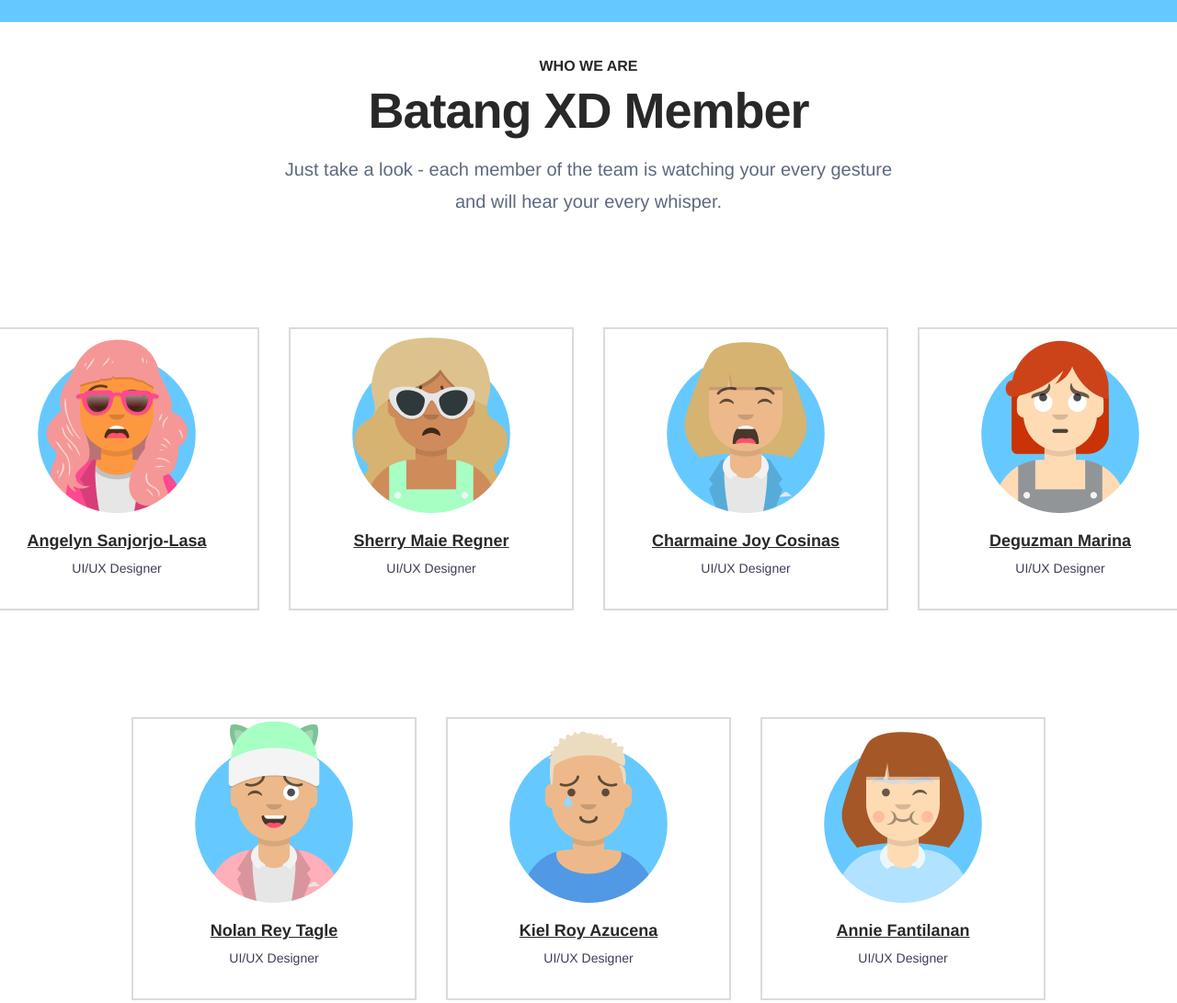
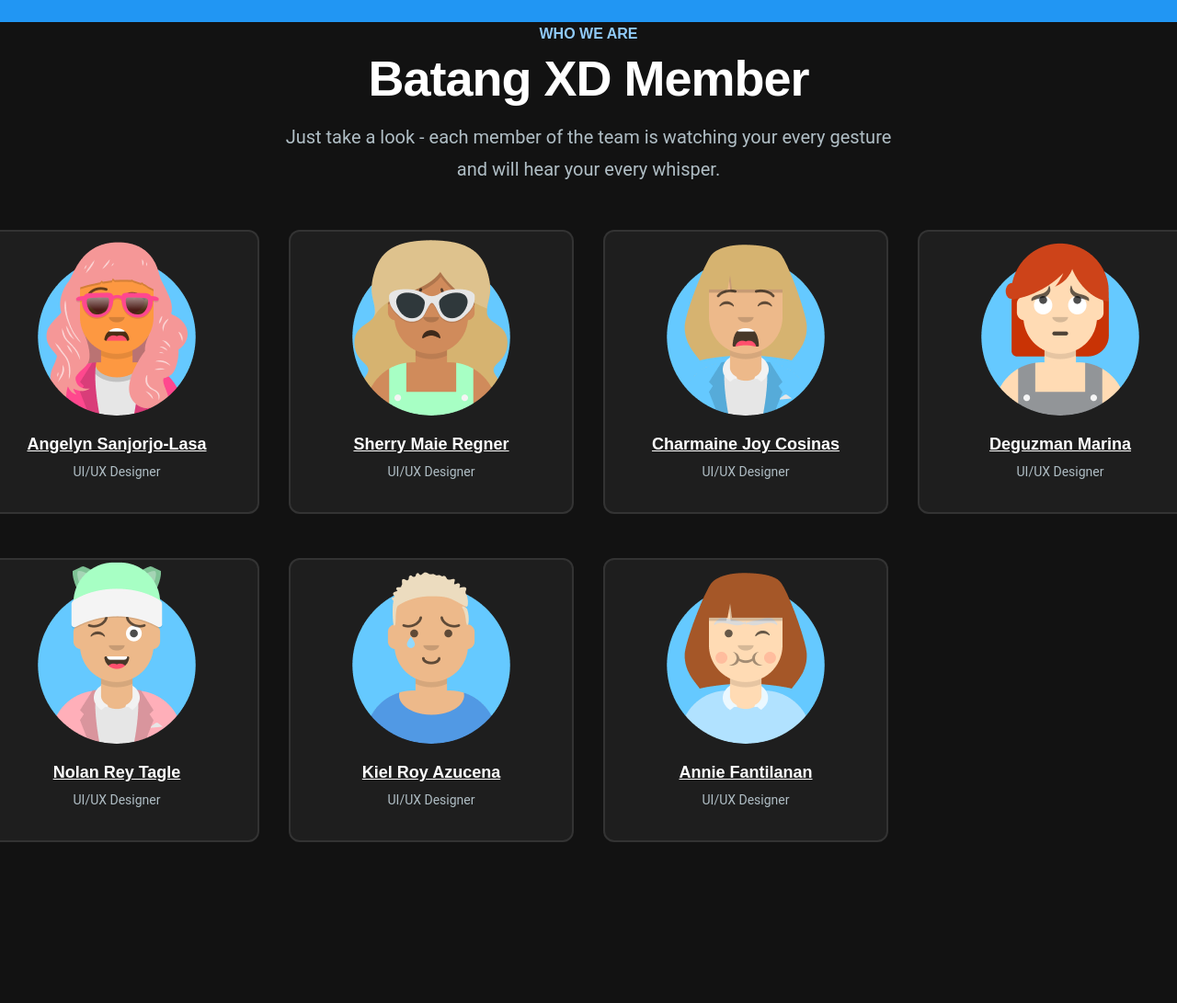
Before and after one commit to arfantilanan/batang_xd, a plain HTML site: page index.html in a window 1280 px wide. Shown: the top 1091 px of the page at 92% size. After the commit the page ends 916 px from the top, so only its background shows below. Drawn offline with nearby package versions, Linux system fonts and the light colour scheme.

Commit message:
production version

```diff
--- a/index.html
+++ b/index.html
@@ -8,36 +8,42 @@
         -webkit-font-smoothing: antialiased;
         box-sizing: border-box;
       }
-html,
-body {
+      html, body {
         margin: 0px;
         height: 100%;
+        background-color: #121212;
+        font-family: "Poppins", sans-serif;
+        color: #e0e0e0;
       }
-/* a blue color as a generic focus style */
+      a {
+        text-decoration: none;
+        color: #90caf9;
+        transition: color 0.3s ease;
+      }
+      a:hover .name {
+        color: #ffffff;
+      }
       button:focus-visible {
         outline: 2px solid #4a90e2 !important;
         outline: -webkit-focus-ring-color auto 5px !important;
-}
-a {
-  text-decoration: none;
       }
 
       .desktop {
         display: flex;
         flex-wrap: wrap;
-  height: 1200px;
+        height: 100%;
         align-items: center;
         justify-content: center;
         gap: 48px 48px;
         padding: 0px 52px 80px;
         position: relative;
-  background-color: #ffffff;
+        background-color: #121212;
         border-top-width: 24px;
         border-top-style: solid;
-  border-color: #65c9ff;
+        border-color: #2196f3;
       }
 
-.desktop .section-header {
+      .section-header {
         display: flex;
         flex-direction: column;
         width: 1336px;
@@ -49,7 +55,7 @@ a {
         position: relative;
       }
 
-.desktop .header {
+      .header {
         display: flex;
         flex-direction: column;
         width: 716px;
@@ -60,64 +66,59 @@ a {
         background-color: transparent;
       }
 
-.desktop .text-wrapper {
+      .text-wrapper {
         position: relative;
         align-self: stretch;
-  margin-top: -1.00px;
-  font-family: "Poppins-SemiBold", Helvetica;
         font-weight: 600;
-  color: #282828;
+        color: #90caf9;
         font-size: 16px;
         text-align: center;
-  letter-spacing: 0;
         line-height: 26px;
       }
 
-.desktop .div {
+      .div {
         position: relative;
         align-self: stretch;
-  font-family: "Poppins-SemiBold", Helvetica;
         font-weight: 600;
-  color: #282828;
+        color: #ffffff;
         font-size: 54px;
         text-align: center;
-  letter-spacing: -1.00px;
+        letter-spacing: -1px;
         line-height: 62px;
       }
 
-.desktop .p {
+      .p {
         position: relative;
         width: 692px;
-  font-family: "Roboto-Regular", Helvetica;
+        font-family: "Roboto", sans-serif;
         font-weight: 400;
-  color: #5e697f;
+        color: #b0bec5;
         font-size: 20px;
         text-align: center;
-  letter-spacing: 0;
         line-height: 35px;
       }
 
-.desktop .cards {
+      .cards {
         display: flex;
         flex-wrap: wrap;
         width: 1336px;
-  height: 305px;
         align-items: center;
         justify-content: center;
         gap: 48px 48px;
         position: relative;
       }
 
-.desktop .row {
+      .row,
+      .row-2 {
         display: flex;
         flex-wrap: wrap;
         width: 1336px;
+        gap: 32px 32px;
         align-items: flex-start;
-  gap: 32px 32px;
         position: relative;
       }
 
-.desktop .team-card {
+      .team-card {
         display: flex;
         flex-direction: column;
         width: 310px;
@@ -126,103 +127,82 @@ a {
         gap: 16px;
         padding: 0px 0px 33px;
         position: relative;
-  background-color: #ffffff;
-  border: 2px solid;
-  border-color: #dbdbdb;
+        background-color: #1e1e1e;
+        border: 2px solid #333;
+        border-radius: 12px;
+        transition: transform 0.3s ease, border-color 0.3s ease, background-color 0.3s ease;
       }
 
-.desktop .img {
+      .team-card:hover {
+        transform: translateY(-8px);
+        border-color: #90caf9;
+        background-color: #2a2a2a;
+      }
+
+      .img {
         position: relative;
         width: 200px;
         height: 200px;
+        border-radius: 50%;
+        object-fit: cover;
       }
 
-.desktop .content {
+      .content {
         display: flex;
         flex-direction: column;
         align-items: center;
         justify-content: center;
         gap: 24px;
         padding: 0px 16px;
-  position: relative;
-  align-self: stretch;
         width: 100%;
         flex: 0 0 auto;
       }
 
-.desktop .info {
+      .info {
         display: flex;
         flex-direction: column;
         align-items: center;
         justify-content: center;
         gap: 8px;
-  position: relative;
-  align-self: stretch;
         width: 100%;
         flex: 0 0 auto;
       }
 
-.desktop .title {
-  justify-content: flex-end;
+      .title {
         display: flex;
         flex-direction: column;
         align-items: center;
         gap: 4px;
-  position: relative;
-  align-self: stretch;
         width: 100%;
-  flex: 0 0 auto;
       }
 
-.desktop .name {
-  position: relative;
-  align-self: stretch;
-  margin-top: -1.00px;
-  font-family: "Poppins-SemiBold", Helvetica;
+      .name {
         font-weight: 600;
-  color: #282828;
+        color: #ffffff;
         font-size: 18px;
         text-align: center;
-  letter-spacing: 0;
         line-height: 30px;
         text-decoration: underline;
+        transition: color 0.3s ease;
       }
 
-.desktop .job-title {
-  position: relative;
-  align-self: stretch;
-  font-family: "Roboto-Regular", Helvetica;
+      .job-title {
+        font-family: "Roboto", sans-serif;
         font-weight: 400;
-  color: #3e3e59;
+        color: #b0bec5;
         font-size: 14px;
         text-align: center;
-  letter-spacing: 0;
         line-height: 22px;
       }
 
-.desktop .title-2 {
-  justify-content: center;
+      .title-2 {
         display: flex;
         flex-direction: column;
         align-items: center;
         gap: 4px;
-  position: relative;
-  align-self: stretch;
         width: 100%;
         flex: 0 0 auto;
       }
-
-.desktop .row-2 {
-  display: flex;
-  flex-wrap: wrap;
-  width: 1336px;
-  align-items: center;
-  justify-content: center;
-  gap: 32px 32px;
-  position: relative;
-}
-
-
   </style>
   </head>
   <body>
```
Also changed, not shown: 1 other file. Lines whose indentation alone changed are shown as unchanged.
